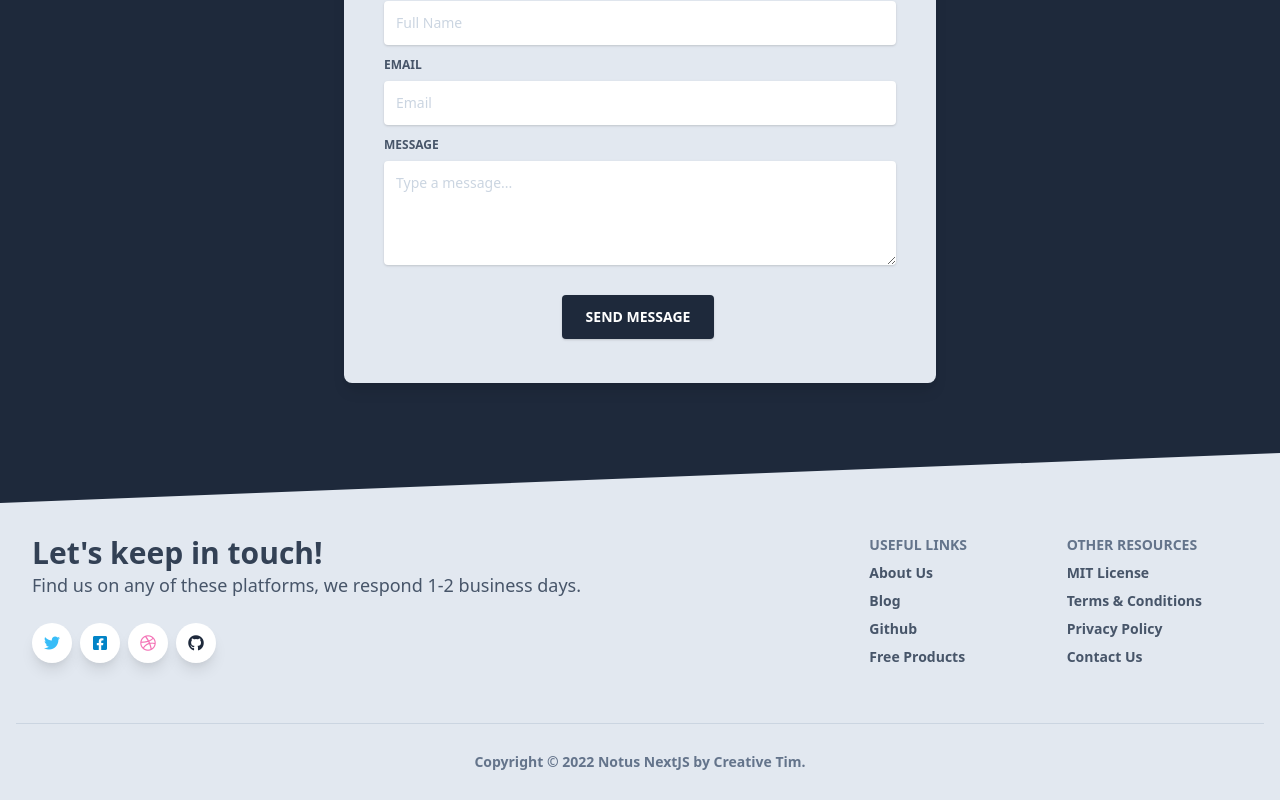
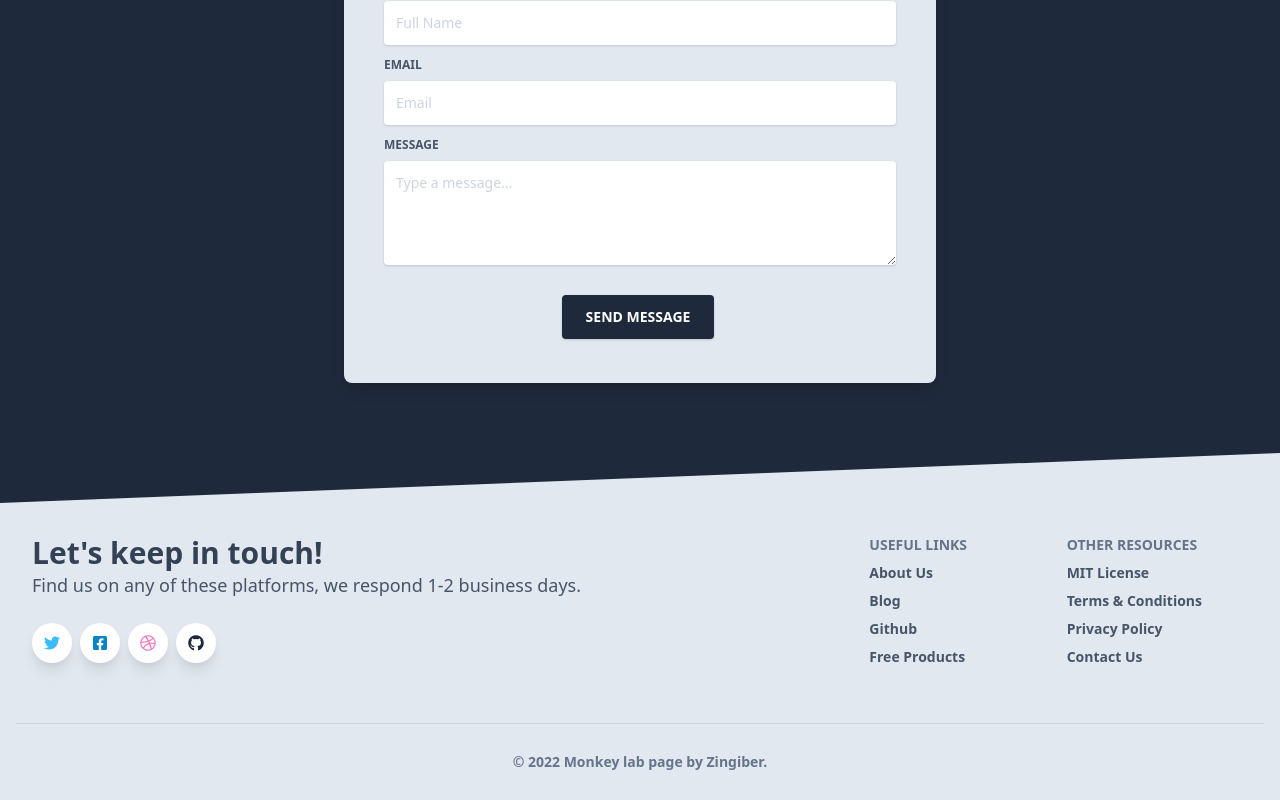
Before and after one commit to th3nolo/Monkey-Page-Lab, a Next.js app: page / in a window 1280 px wide. Shown: the part 3602-4402 px from the top of the page. Built offline with nearby package versions, Linux system fonts and the light colour scheme.

Commit message:
footer labels

```diff
--- a/components/Footers/Footer.js
+++ b/components/Footers/Footer.js
@@ -144,12 +144,12 @@ export default function Footer() {
           <div className="flex flex-wrap items-center md:justify-between justify-center">
             <div className="w-full md:w-4/12 px-4 mx-auto text-center">
               <div className="text-sm text-blueGray-500 font-semibold py-1">
-                Copyright © {new Date().getFullYear()} Notus NextJS by{" "}
+                © {new Date().getFullYear()} Monkey lab page by{" "}
                 <a
                   href="https://www.creative-tim.com?ref=nnjs-footer"
                   className="text-blueGray-500 hover:text-blueGray-800"
                 >
-                  Creative Tim
+                  Zingiber
                 </a>
                 .
               </div>
```
